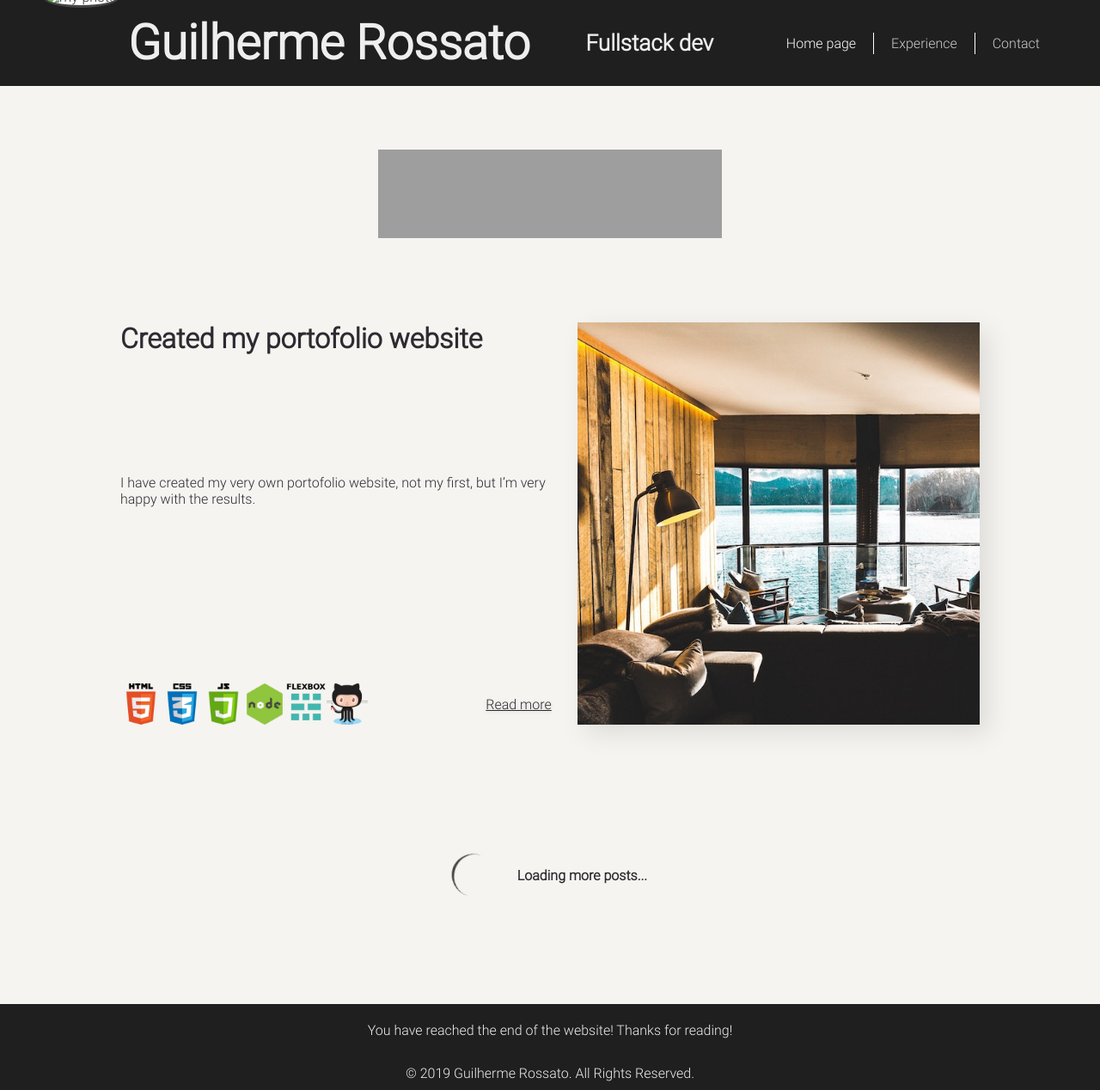
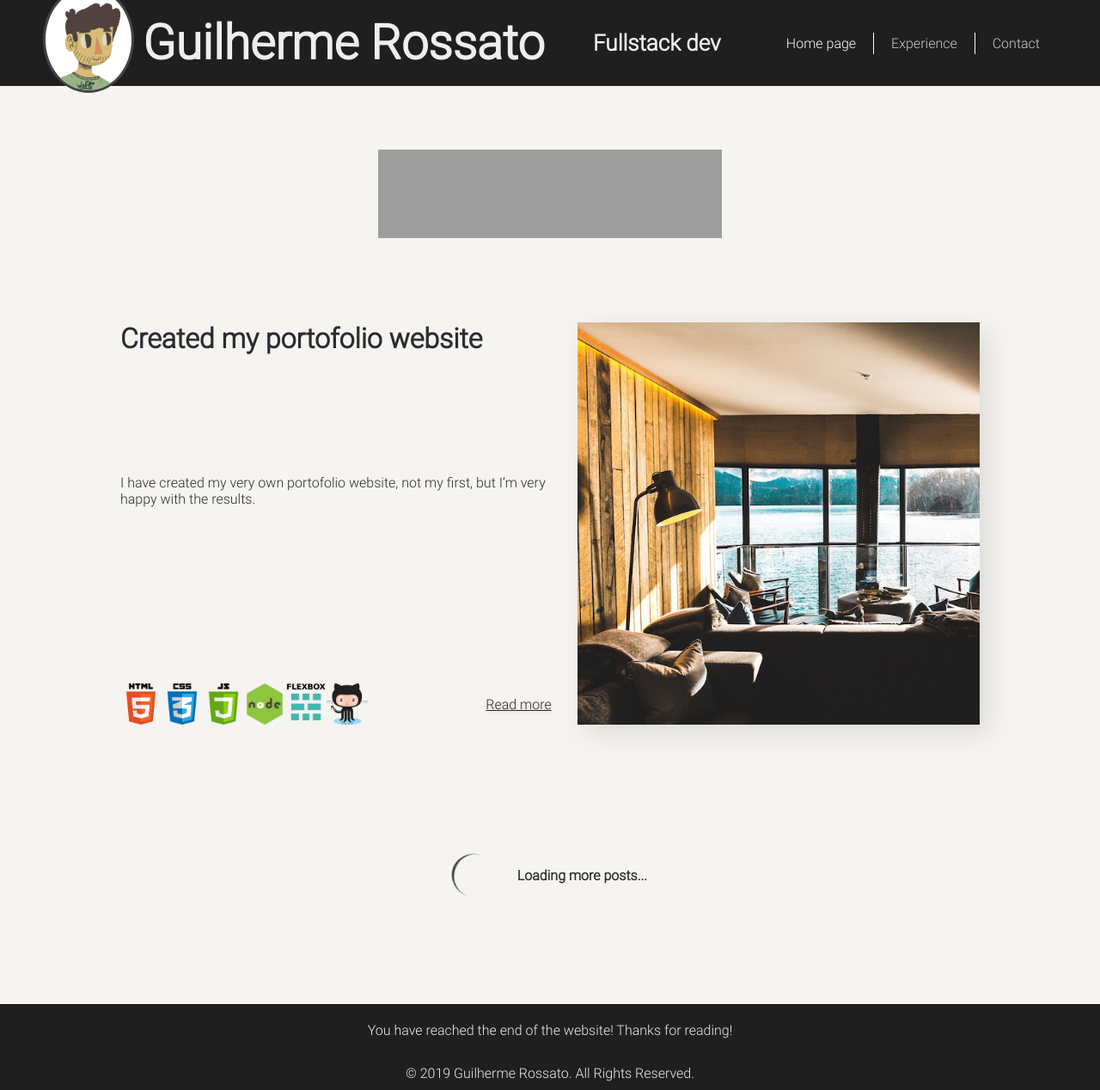
Before and after one commit to GuilhermeRossato/guilhermerossato.github.io, a Jekyll site: the page built from index.html, in a window 1280 px wide and 1268 px high. Shown: the whole window at 86% size. Built offline with Jekyll 4.4.1, drawn with Linux system fonts in a browser that asks for light colours; Markdown is read by kramdown in place of the engine named in the settings; grey boxes are pictures that could not be loaded.

Commit message:
Added the main logo to the website

```diff
--- a/_layouts/default.html
+++ b/_layouts/default.html
@@ -13,7 +13,7 @@
 <body>
 	<header>
 		<div class="logo-wrapper">
-			<img class="myself" src="./assets/myself.png" alt="my-photo">
+			<img class="myself" src="./assets/images/myself.png" alt="my-photo">
 		</div>
 		<div class="title-wrapper">
 			<h1>Guilherme Rossato</h1>
```
